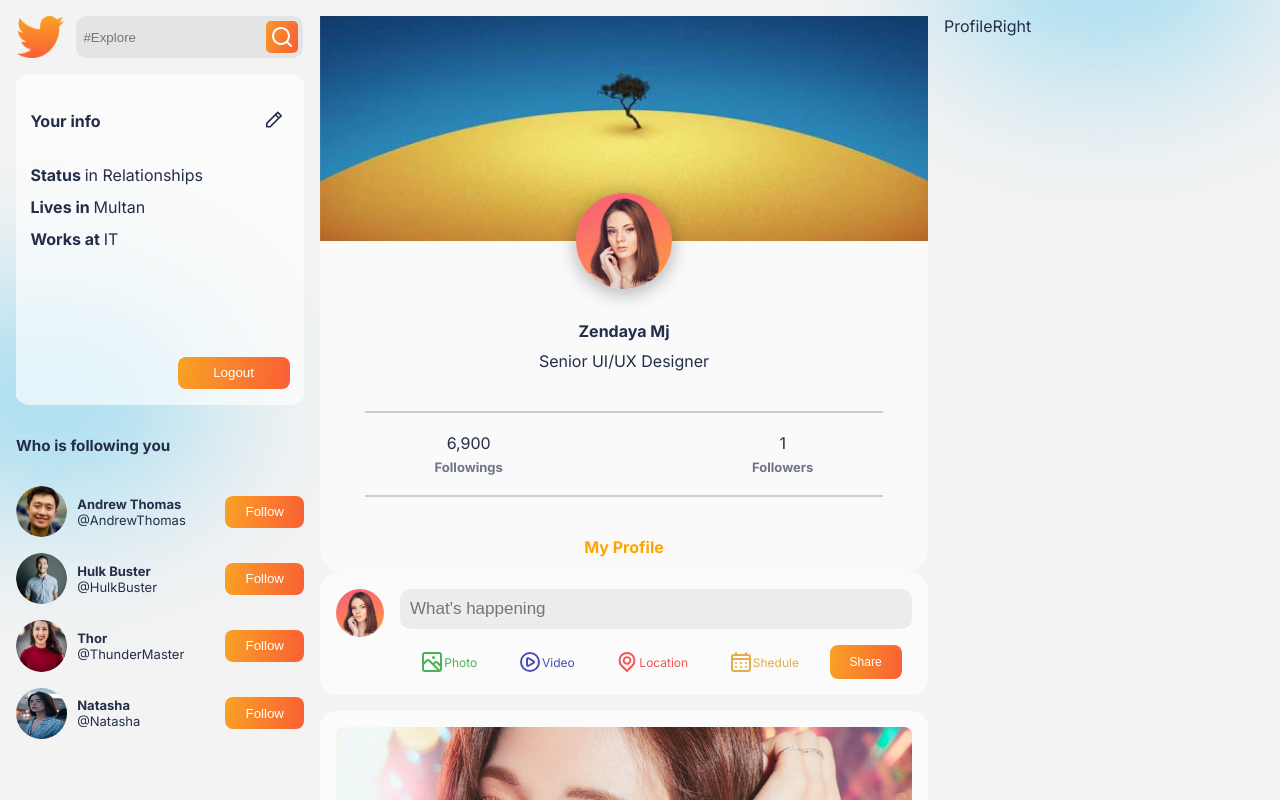
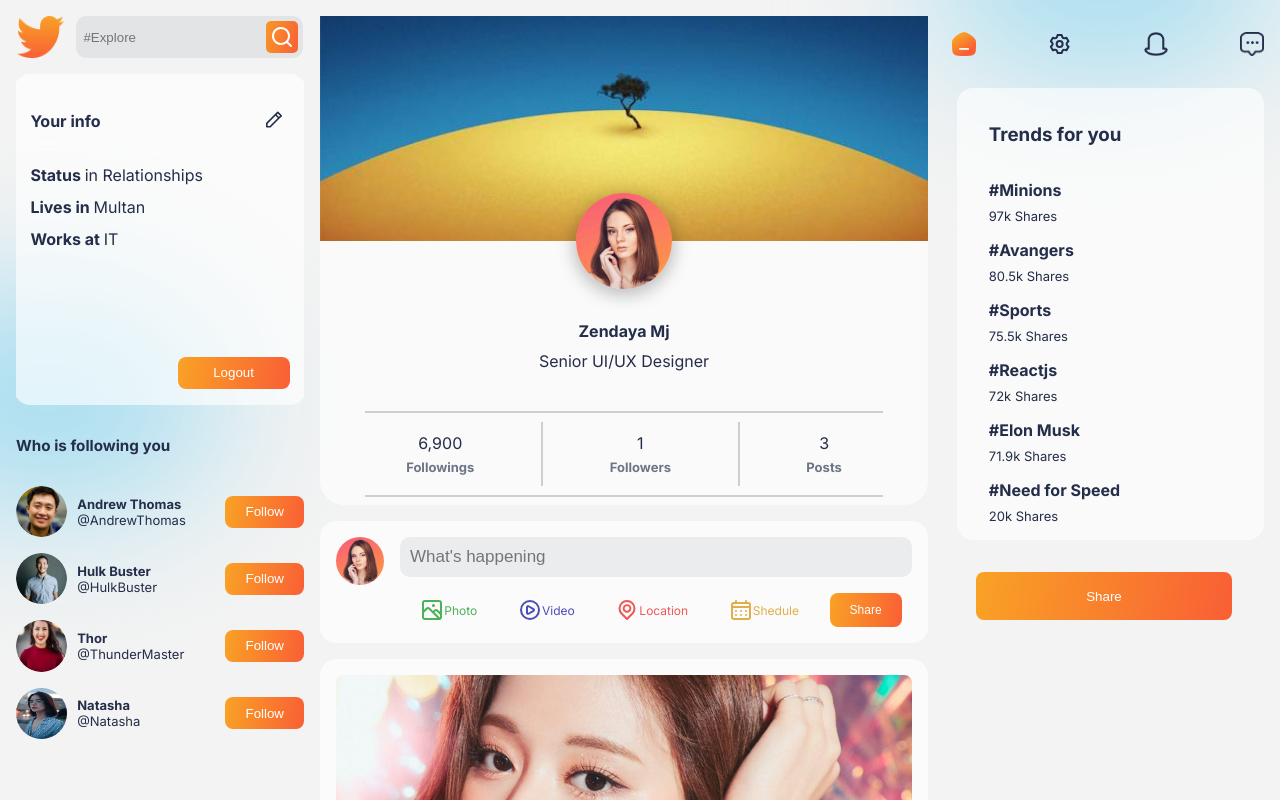
Before and after one commit to Rejoy01/Social_Media_app, a React (Create React App) app in the folder client/: page / in a window 1280 px wide. Shown: the top 800 px of the page. Built offline with nearby package versions, Linux system fonts and the light colour scheme.

Commit message:
ProfileRightSide

```diff
--- a/client/src/components/Post/Post.jsx
+++ b/client/src/components/Post/Post.jsx
@@ -17,7 +17,7 @@
         <img src={Comment} alt="" />
         <img src={Share} alt="" />
       </div>
-      <span>{data.likes} likes</span>
+      <span style={{color:"var(--gray)",fontSize:'12px'}}>{data.likes} likes</span>
       <div className="detail">
         <span><b>{data.name}</b></span>
         <span> {data.desc}</span>
--- a/client/src/components/ProfileCard/ProfileCard.jsx
+++ b/client/src/components/ProfileCard/ProfileCard.jsx
@@ -1,11 +1,13 @@
-import React from 'react'
-import './ProfileCard.css'
-import Cover from '../../img/cover.jpg'
-import Profile from '../../img/profileImg.jpg'
+import React from "react";
+import "./ProfileCard.css";
+import Cover from "../../img/cover.jpg";
+import Profile from "../../img/profileImg.jpg";
 
 const ProfileCard = () => {
+  const ProfilePage = true;
+
   return (
-    <div className='ProfileCard'>
+    <div className="ProfileCard">
       <div className="profileImg">
         <img src={Cover} alt="" />
         <img src={Profile} alt="" />
@@ -31,17 +33,21 @@
             <span>1</span>
             <span>Followers</span>
           </div>
+          {ProfilePage && (
+            <>
+              <div className="vl"></div>
+              <div className="follow">
+                <span>3</span>
+                <span>Posts</span>
+              </div>
+            </>
+          )}
         </div>
         <hr />
       </div>
+      {ProfilePage ? " " : <span>My Profile</span>}
+    </div>
+  );
+};
 
-        <span>
-            My Profile
-        </span>
-
-
-    </div>
-  )
-}
-
-export default ProfileCard
+export default ProfileCard;
--- a/client/src/pages/Profile/Profile.css
+++ b/client/src/pages/Profile/Profile.css
@@ -4,3 +4,9 @@
     grid-template-columns: 18rem auto 20rem ;
     gap: 1rem;
 }
+
+.Profile-center{
+    display: flex;
+    flex-direction: column;
+    gap: 1rem;
+}
--- a/client/src/pages/Profile/Profile.jsx
+++ b/client/src/pages/Profile/Profile.jsx
@@ -5,6 +5,7 @@
 import ProfileLeft from '../../components/ProfileLeft/ProfileLeft'
 import ProfileCard from '../../components/ProfileCard/ProfileCard'
 import PostSide from '../../components/PostSide/PostSide'
+import RightSide from '../../components/RightSide/RightSide'
 const Profile = () => {
   return (
     <div className='Profile'>
@@ -13,7 +14,7 @@
         <ProfileCard />
         <PostSide/>
         </div>
-      <div>ProfileRight</div>
+        <RightSide />
     </div>
   )
 }
```
Lines whose indentation alone changed are shown as unchanged.
